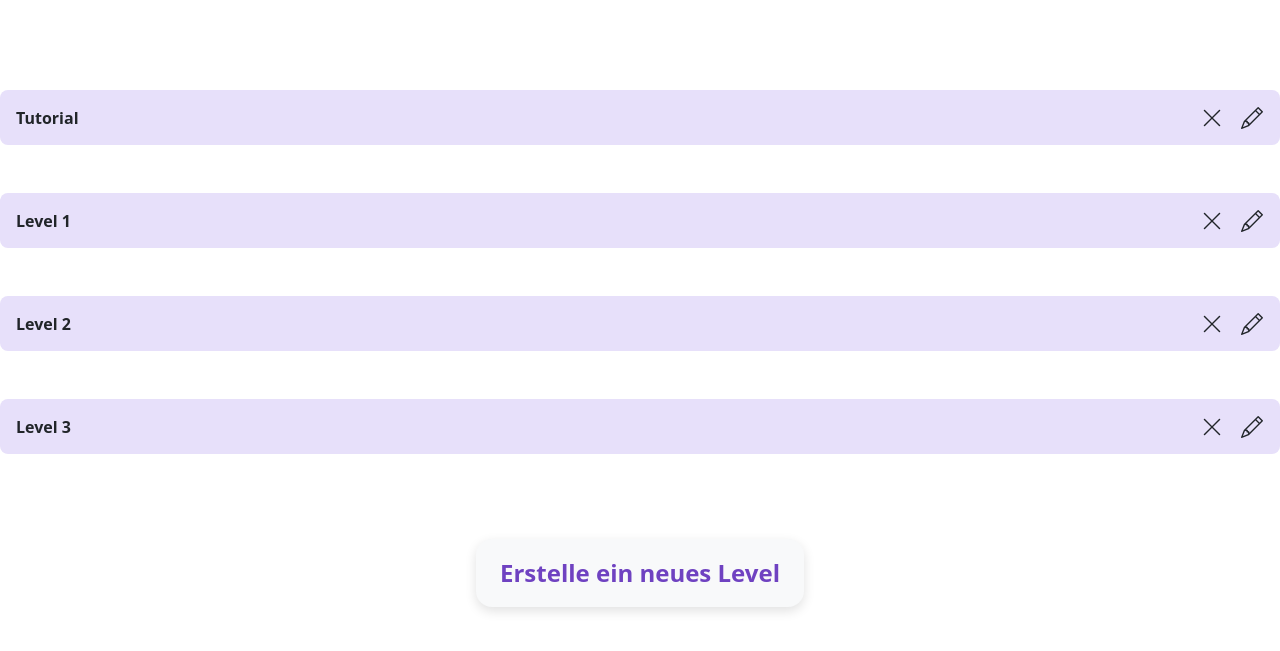
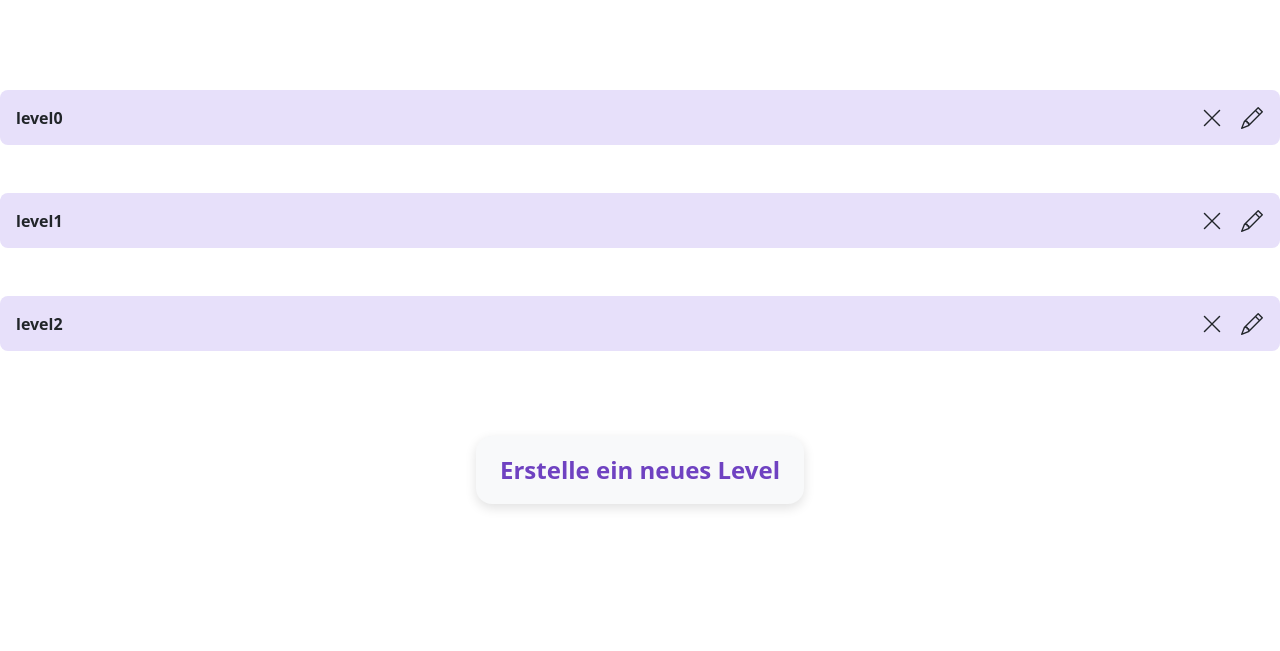
Before and after one commit to Roni-Aba/SQLQuestEditor, a Django app: page /level/ in a window 1280 px wide. Shown: the part 56-707 px from the top of the page. Run offline with Django 4.2, Linux system fonts and the light colour scheme.

Commit message:
add: level page wird dynamisch mit dem inhalt aus SQLSpellQuest.json geladen

```diff
--- a/backend/editor/templates/editor/level.html
+++ b/backend/editor/templates/editor/level.html
@@ -21,10 +21,9 @@
         {% include "editor/components/navbar/navbar.html" %}
 
         <section class="levelList">
-            {% include "editor/components/tableItem/tableItem.html" with title="Tutorial" %}
-            {% include "editor/components/tableItem/tableItem.html" with title="Level 1" %}
-            {% include "editor/components/tableItem/tableItem.html" with title="Level 2" %}
-            {% include "editor/components/tableItem/tableItem.html" with title="Level 3" %}
+            {% for levelName in nameOfLevels %}
+                {% include "editor/components/tableItem/tableitem.html" with title=levelName %}
+            {% endfor %}
         </section>
 
         <section class="createLevelSection">
--- a/backend/editor/views.py
+++ b/backend/editor/views.py
@@ -1,8 +1,21 @@
 from django.shortcuts import render
-
+from pathlib import Path
+from django.conf import settings
+import json
 # Create your views here.
 def start_page(request):
     return render(request, "editor/start.html")
 
 def level_view(request):
-    return render(request, "editor/level.html")
+    gameFile = Path(settings.BASE_DIR / "SQLSpellQuest.json")
+
+    with open(gameFile, "r", encoding="utf-8") as file:
+        game = json.load(file)
+
+    nameOfLevels = []
+    levelList = game["level"]
+    for x in levelList:
+        nameOfLevels.append(x["id"])
+    return render(request, "editor/level.html", {
+        "nameOfLevels": nameOfLevels,
+    })
```
